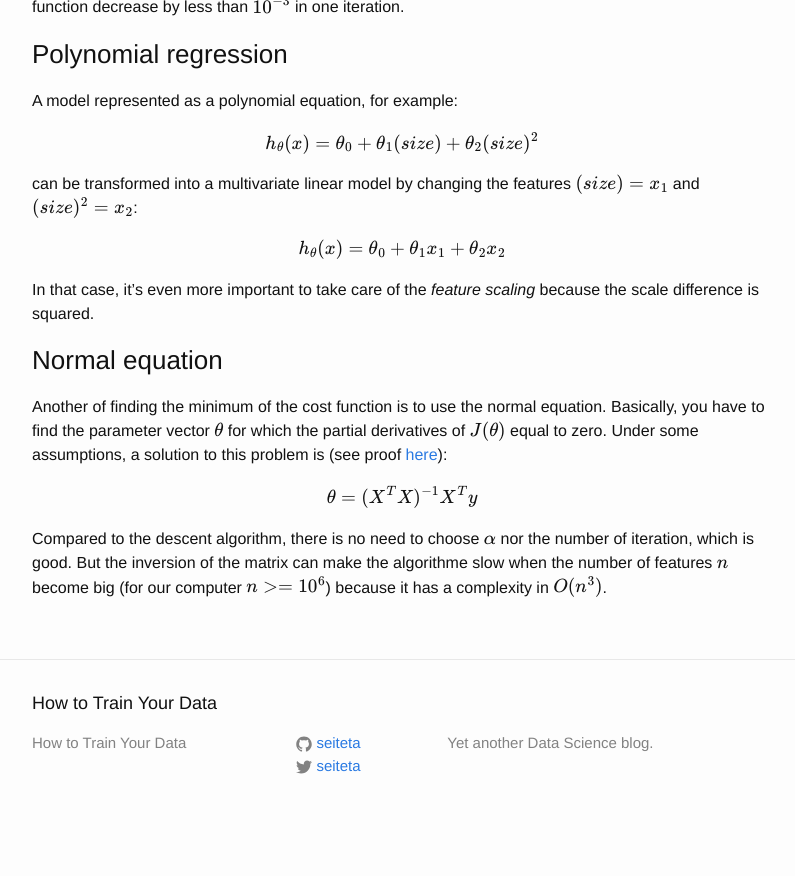
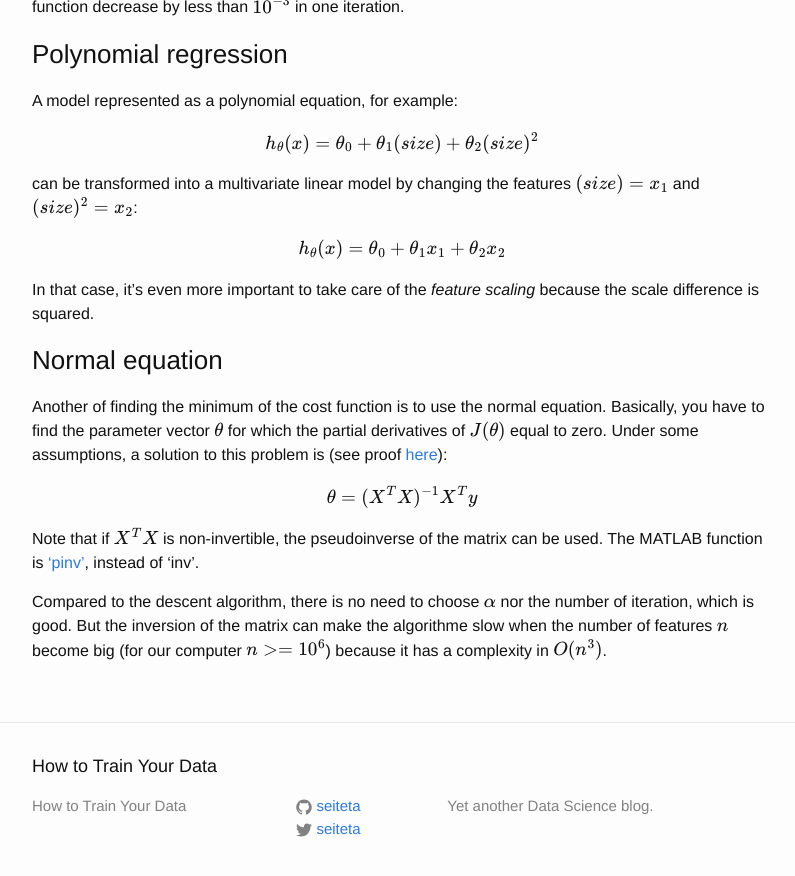
Before and after one commit to seiteta/seiteta.github.io_old, a Jekyll site: the page built from _posts/2014-12-04-machine-learning-notes.md, in a window 1280 px wide and 900 px high, scrolled down 2991 px. Shown: the top 876 px of the window, without its empty margins (238-1033 px from the left). Built offline with Jekyll 4.4.1, drawn with Linux system fonts in a browser that asks for light colours; formulas are drawn with MathJax 3; before the commit the page ends 3828 px from its top, so only the background shows below that; part of the change alters nothing that is shown; some of the changed text lies outside the part shown.

Commit message:
Update 2014-12-04-machine-learning-notes.md

```diff
--- a/_posts/2014-12-04-machine-learning-notes.md
+++ b/_posts/2014-12-04-machine-learning-notes.md
@@ -4,7 +4,7 @@ permalink: /ml-notes.html
 title: Machine learning notes
 ---
 
-Some notes from the [ML Coursera class](https://www.coursera.org/course/ml), taught by Andrew Ng.
+My notes from the [ML Coursera class](https://www.coursera.org/course/ml), taught by Andrew Ng.
 
 ## I. Introduction (Week 1)
 
@@ -115,4 +115,6 @@ Another of finding the minimum of the cost function is to use the normal equatio
 
 $$ \theta=(X^TX)^{-1}X^Ty $$
 
+Note that if $$ X^TX $$ is non-invertible, the pseudoinverse of the matrix can be used. The MATLAB function is ['pinv'](http://fr.mathworks.com/help/matlab/ref/pinv.html), instead of 'inv'.
+
 Compared to the descent algorithm, there is no need to choose $$\alpha$$ nor the number of iteration, which is good. But the inversion of the matrix can make the algorithme slow when the number of features $$n$$ become big (for our computer $$n>=10^6$$) because it has a complexity in $$O(n^3)$$.
```
